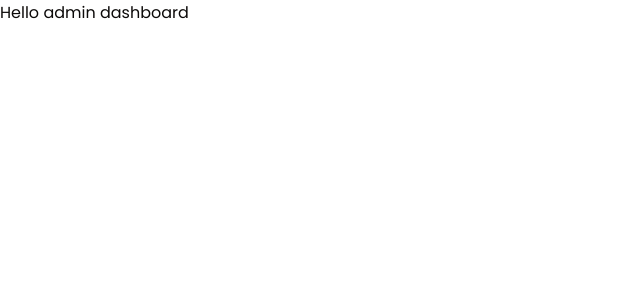
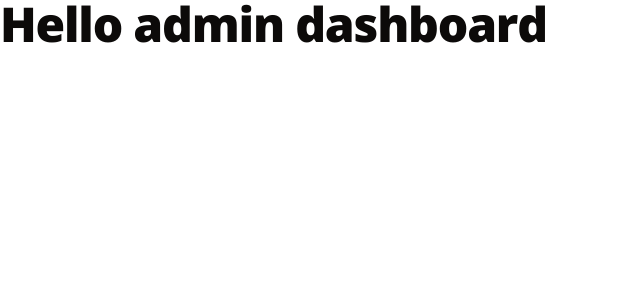
Before and after one commit to tshimega-molefe/35lens, a Next.js app in the folder frontend/: page / in a window 1280 px wide. Shown: the top 300 px of the page, without its empty margins (0-640 px from the left). Built offline with nearby package versions, Linux system fonts and the light colour scheme.

Commit message:
Added Fonts

```diff
--- a/frontend/app/layout.tsx
+++ b/frontend/app/layout.tsx
@@ -1,12 +1,6 @@
 import "./globals.css";
 import type { Metadata } from "next";
-import { Poppins } from "next/font/google";
-
-const poppins = Poppins({
-  weight: ["100", "200", "300", "400", "500", "600", "700", "800", "900"],
-  subsets: ["latin", "latin-ext", "devanagari"],
-  style: ["normal"],
-});
+import { opensans } from "@/lib/fonts";
 
 export const metadata: Metadata = {
   title: "35 Lens | Admin Dashboard",
@@ -20,7 +14,7 @@ export default function RootLayout({
 }) {
   return (
     <html lang="en">
-      <body className={poppins.className}>{children}</body>
+      <body className={opensans.className}>{children}</body>
     </html>
   );
 }
--- a/frontend/app/page.tsx
+++ b/frontend/app/page.tsx
@@ -1,5 +1,5 @@
 import Image from "next/image";
 
 export default function Home() {
-  return <div>Hello admin dashboard</div>;
+  return <h1>Hello admin dashboard</h1>;
 }
--- /dev/null
+++ b/frontend/lib/fonts.ts
@@ -0,0 +1,11 @@
+import { Montserrat, Open_Sans } from "next/font/google";
+
+export const montserrat = Montserrat({
+  subsets: ["latin"],
+  display: "swap",
+});
+
+export const opensans = Open_Sans({
+  subsets: ["latin"],
+  display: "swap",
+});
```
